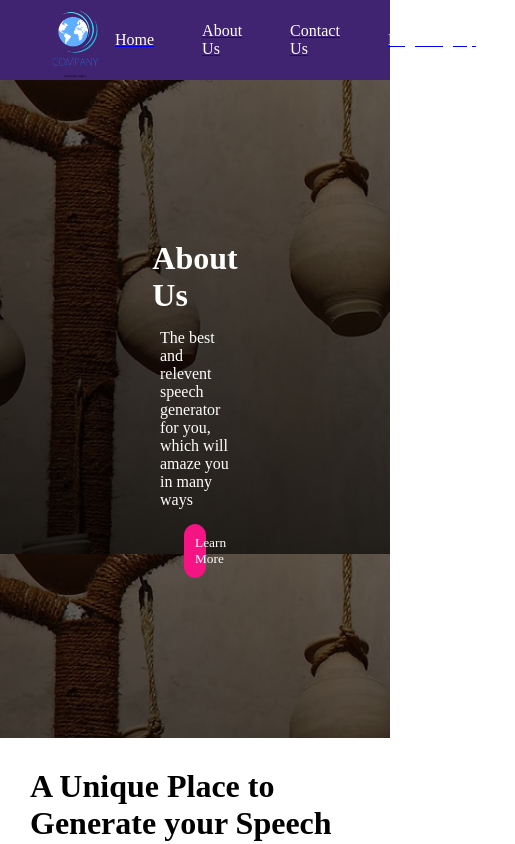
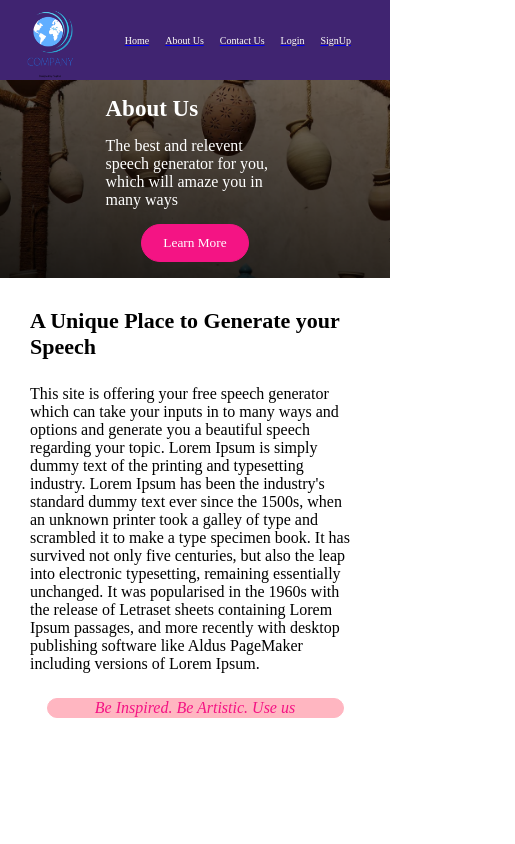
Before and after one commit to Abdullahwayne/speech-generator, a React (Create React App) app: page /aboutus in a window 390 px wide. Shown: the top 844 px of the page, 515 px wide, since content can reach past the window. Built offline with nearby package versions, Linux system fonts and the light colour scheme.

Commit message:
responsive 50%

```diff
--- a/package.json
+++ b/package.json
@@ -8,6 +8,7 @@
     "@testing-library/user-event": "^13.5.0",
     "antd": "^5.1.2",
     "react": "^18.2.0",
+    "react-axios": "^2.0.6",
     "react-dom": "^18.2.0",
     "react-router-dom": "^6.6.1",
     "react-scripts": "5.0.1",
--- a/src/components/header.js
+++ b/src/components/header.js
@@ -19,8 +19,12 @@ const Header = () => {
             <span>Contact Us</span>
             </Link>
             <Link to="/login">
-            <span>Login/Signup</span>
+            <span>Login</span>
             </Link>
+            <Link to="/signup">
+            <span>SignUp</span>
+            </Link>
+
         </div>
 
     </div>
--- a/src/styles/components/header.scss
+++ b/src/styles/components/header.scss
@@ -25,3 +25,75 @@
         }
     }
 }
+
+@media only screen and (max-width: 700px) and (min-width: 375px) {
+
+    .header{
+        background-color: $primaryColor;
+        display: flex;
+        width: 100%;
+        // justify-content: space-between;
+        // gap: 10px;
+        &-left{
+            padding-left: 10px;
+            display: flex;
+            justify-content: center;
+            align-items: center;
+            img{
+                max-height: 80px;
+                border-radius: 15px;
+            }
+        }
+        &-right{
+            display: flex;
+            gap: 1rem;
+            font-family: Poppins;
+            justify-content: center;
+            align-items: center;
+            // padding-right: 10%;
+            span{
+                color: white;
+                font-size: 10px;
+                display: flex;
+            }
+        }
+    }
+
+}
+@media only screen and (max-width: 374px) and (min-width: 200px) {
+
+    .header{
+        background-color: $primaryColor;
+        display: flex;
+        width: 100%;
+        // justify-content: space-between;
+        // gap: 10px;
+        &-left{
+            // padding-left: 10px;
+            padding-left: 1px !important;
+            display: flex;
+            justify-content: center;
+            align-items: center;
+            img{
+                max-height: 80px;
+                border-radius: 15px;
+            }
+        }
+        &-right{
+            display: flex;
+            gap: 1rem;
+            font-family: Poppins;
+            justify-content: center;
+            align-items: center;
+            padding-right: 2% !important;
+            span{
+                color: white;
+                font-size: 10px;
+                display: flex;
+
+
+            }
+        }
+    }
+
+}
--- a/src/styles/pages/aboutUs.scss
+++ b/src/styles/pages/aboutUs.scss
@@ -51,3 +51,190 @@
 
     }
 }
+
+@media only screen and (max-width: 1300px) and (min-width: 765px) {
+    .aboutus{
+        &-top{
+            padding: 10rem;
+            display: flex;
+            background-image: url('../../assets/Component\ 1\ –\ 1.png');
+            flex-direction: column;
+            justify-content: center;
+            align-items: center;
+            font-family: Poppins;
+            gap: 15px;
+            h1{
+                color: white;
+            }
+            span{
+                color: white;
+            }
+            button{
+                padding: 10px;
+                width: 30%;
+                border-radius: 20px;
+                background-color: $secondaryColor;
+                border: 1px solid $secondaryColor;
+                color: white;
+                font-family: Poppins;
+            }
+
+        }
+        &-content{
+            display: flex;
+            flex-direction: column;
+            justify-content: center;
+            align-items: center;
+            gap: 25px;
+            padding: 30px;
+            font-family: Poppins;
+            h1{
+                font-size: 25px;
+            }
+            span{
+                width: 70%;
+            }
+            p{
+                border: 1px solid  #ffb6c1;
+                border-radius: 15px;
+                display: flex;
+                justify-content: center;
+                align-items: center;
+                width: 38%;
+                background-color: #ffb6c1;
+                color: $secondaryColor;
+                font-style: italic;
+
+            }
+
+        }
+    }
+
+}
+
+@media only screen and (max-width: 763px) and (min-width: 375px) {
+    .aboutus{
+        &-top{
+            padding: 1rem !important;
+            display: flex;
+            background-image: url('../../assets/Component\ 1\ –\ 1.png');
+            flex-direction: column;
+            justify-content: center;
+            align-items: center;
+            background-size: cover;
+            font-family: Poppins;
+            gap: 15px;
+            h1{
+                color: white;
+                font-size: 23px;
+                width: 50%;
+            }
+            span{
+                color: white;
+                width: 50%;
+            }
+            button{
+                padding: 10px;
+                width: 30%;
+                border-radius: 20px;
+                background-color: $secondaryColor;
+                border: 1px solid $secondaryColor;
+                color: white;
+                font-family: Poppins;
+            }
+
+        }
+        &-content{
+            display: flex;
+            flex-direction: column;
+            justify-content: center;
+            align-items: center;
+            gap: 25px;
+            padding: 30px;
+            font-family: Poppins;
+            h1{
+                font-size: 22px;
+                width: 100%;
+            }
+            span{
+                width: 100%;
+            }
+            p{
+                border: 1px solid  #ffb6c1;
+                border-radius: 15px;
+                display: flex;
+                justify-content: center;
+                align-items: center;
+                width: 90%;
+                background-color: #ffb6c1;
+                color: $secondaryColor;
+                font-style: italic;
+
+            }
+
+        }
+    }
+}
+@media only screen and (max-width: 374px) and (min-width: 200px) {
+    .aboutus{
+        &-top{
+            padding: 1rem !important;
+            display: flex;
+            background-image: url('../../assets/Component\ 1\ –\ 1.png');
+            flex-direction: column;
+            justify-content: center;
+            align-items: center;
+            background-size: cover;
+            font-family: Poppins;
+            gap: 15px;
+            h1{
+                color: white;
+                font-size: 23px;
+                width: 50%;
+            }
+            span{
+                color: white;
+                width: 50%;
+            }
+            button{
+                padding: 10px;
+                width: 50%;
+                border-radius: 20px;
+                background-color: $secondaryColor;
+                border: 1px solid $secondaryColor;
+                color: white;
+                font-family: Poppins;
+            }
+
+        }
+        &-content{
+            display: flex;
+            flex-direction: column;
+            justify-content: center;
+            align-items: center;
+            gap: 25px;
+            padding: 30px;
+            font-family: Poppins;
+            h1{
+                font-size: 22px;
+                width: 100%;
+            }
+            span{
+                width: 100%;
+            }
+            p{
+                border: 1px solid  #ffb6c1;
+                border-radius: 15px;
+                display: flex;
+                justify-content: center;
+                align-items: center;
+                width: 99%;
+                background-color: #ffb6c1;
+                color: $secondaryColor;
+                font-style: italic;
+
+            }
+
+        }
+    }
+}
--- a/src/styles/pages/home.scss
+++ b/src/styles/pages/home.scss
@@ -39,3 +39,99 @@ gap: 10px;
     }
 }
 }
+@media only screen and (max-width: 700px) and (min-width: 380px) {
+    .home{
+        &-container{
+        display: flex;
+        flex-direction: column;
+        justify-content: center;
+        align-items: center;
+        padding-top: 30px;
+        gap:20px;
+        padding:10px;
+        button{
+            padding: 15px;
+            width: 40%;
+            border-radius: 20px;
+            background-color: $secondaryColor;
+            border: 1px solid $secondaryColor;
+            color: white;
+            font-family: Poppins;
+        }
+        &-top{
+            font-family: Poppins;
+            padding-top: 30px;
+            color: $primaryColor;
+            h1{
+                font-size: 25px;
+            }
+        }
+        &-content{
+            display: flex;
+    // padding-top: 30px;
+    flex-direction: column;
+    width: 100%;
+    gap: 10px;
+
+    &-inp{
+        display: flex;
+        justify-content: center;
+        align-items: center;
+        gap: 50px;
+        flex-direction: column;
+        h3{
+            font-size: 18px;
+        }
+    }
+        }
+    }
+    }
+}
+@media only screen and (max-width: 379px) and (min-width: 300px) {
+    .home{
+        &-container{
+        display: flex;
+        flex-direction: column;
+        justify-content: center;
+        align-items: center;
+        padding-top: 30px;
+        gap:20px;
+        padding:10px;
+        button{
+            padding: 15px;
+            width: 40%;
+            border-radius: 20px;
+            background-color: $secondaryColor;
+            border: 1px solid $secondaryColor;
+            color: white;
+            font-family: Poppins;
+        }
+        &-top{
+            font-family: Poppins;
+            padding-top: 30px;
+            color: $primaryColor;
+            h1{
+                font-size: 20px;
+            }
+        }
+        &-content{
+            display: flex;
+    // padding-top: 30px;
+    flex-direction: column;
+    width: 100%;
+    gap: 10px;
+
+    &-inp{
+        display: flex;
+        justify-content: center;
+        align-items: center;
+        gap: 50px;
+        flex-direction: column;
+        h3{
+            font-size: 15px;
+        }
+    }
+        }
+    }
+    }
+}
```
Also changed, not shown: 1 other file (tests, documents, lock files or other folders).
